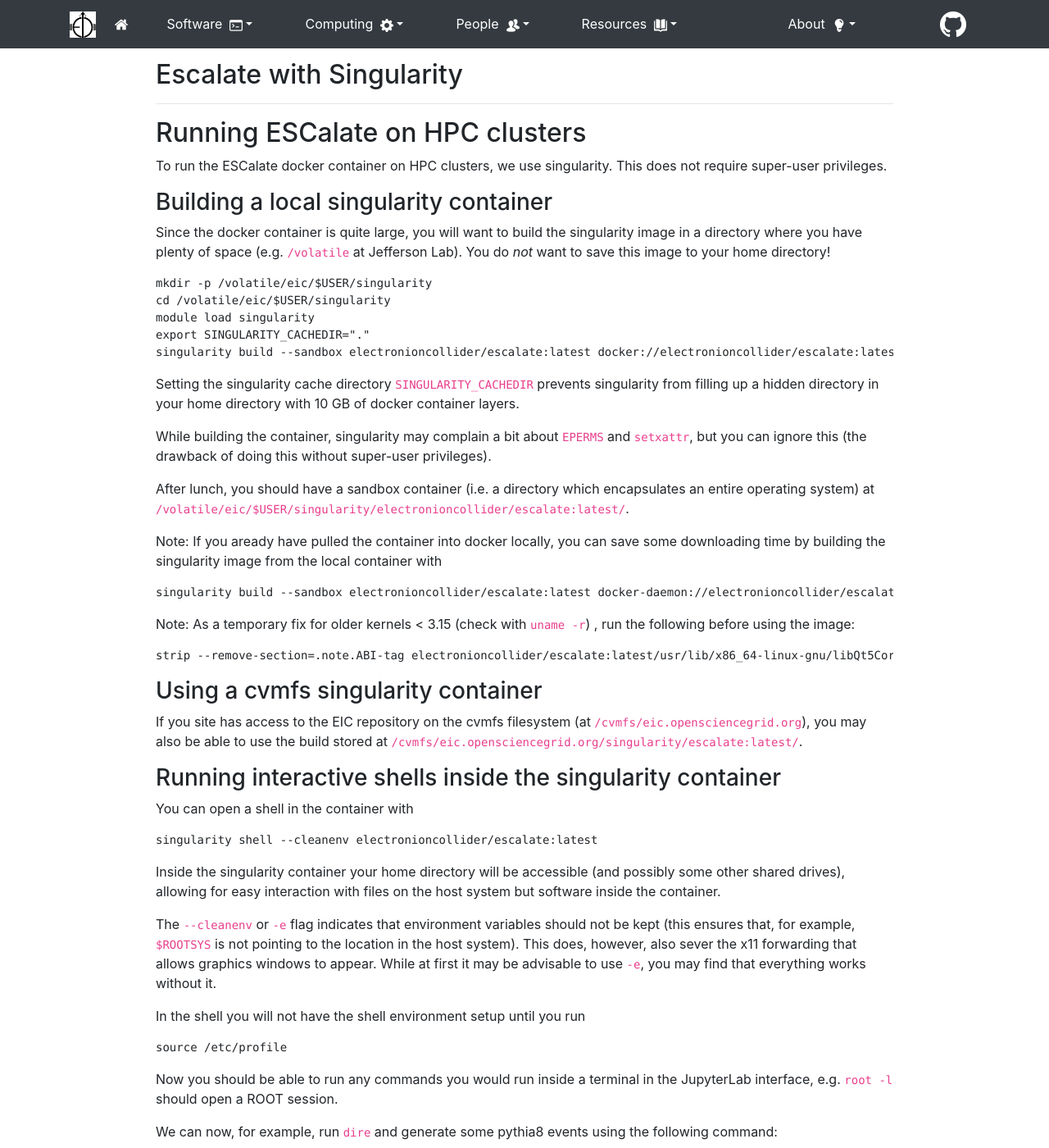
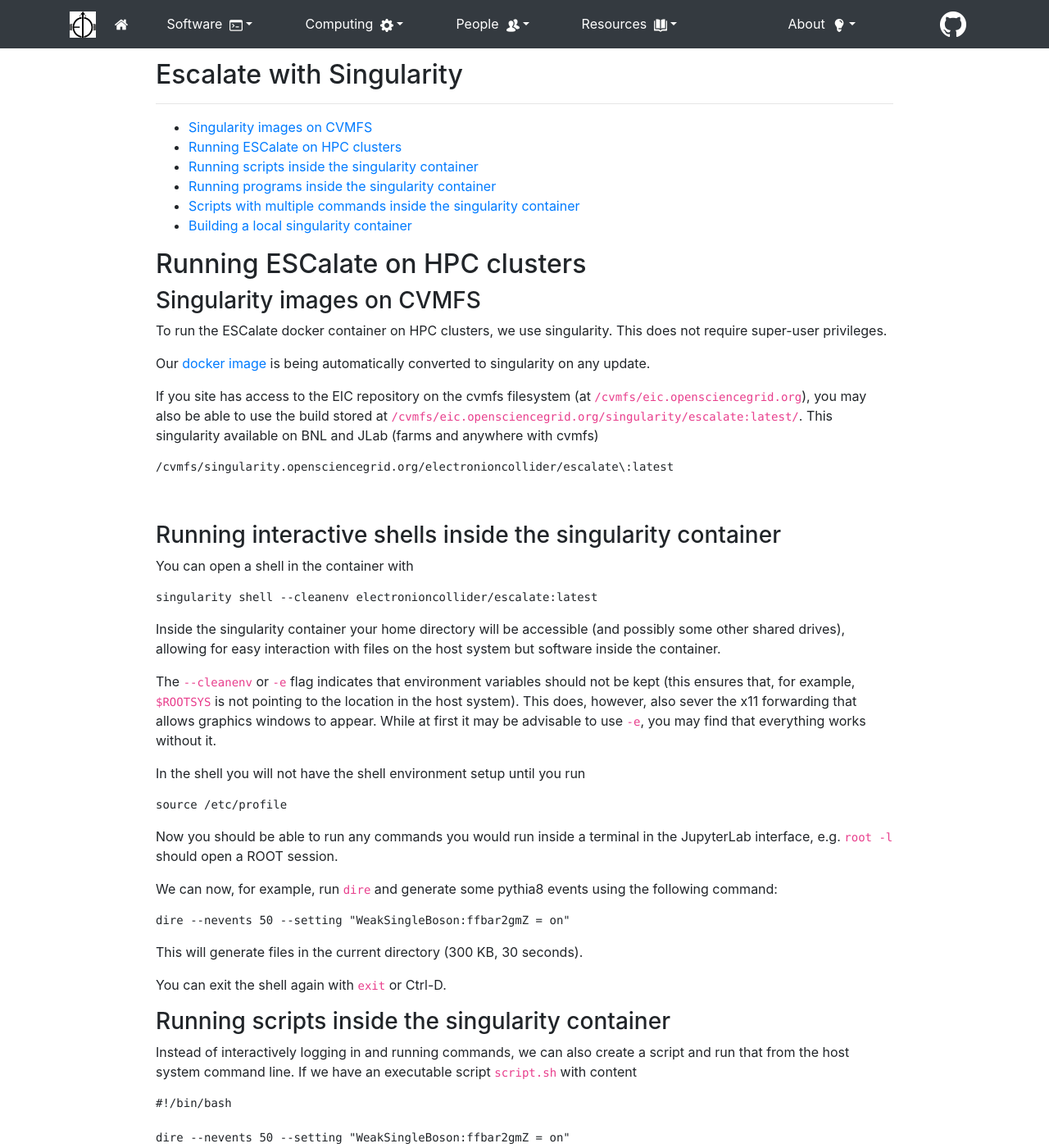
Before and after one commit to kkauder/eic.github.io, a Jekyll site: the page built from _software/escalate_singularity_1.md, in a window 1280 px wide and 1400 px high. Shown: the whole window at 82% size. Built offline with Jekyll 4.4.1, drawn with Linux system fonts in a browser that asks for light colours; nearby versions of some CDN libraries; some of the changed text lies outside the part shown.

Commit message:
Escalate singularity instructions update

````diff
--- a/_software/escalate_singularity_1.md
+++ b/_software/escalate_singularity_1.md
@@ -8,41 +8,31 @@
 
 {% include layouts/title.md %}
 
+- [Singularity images on CVMFS](#Singularity-images-on-CVMFS)
+- [Running ESCalate on HPC clusters](#Running-ESCalate-on-HPC-clusters)
+- [Running scripts inside the singularity container](#Running-scripts-inside-the-singularity-container)
+- [Running programs inside the singularity container](#Running-programs-inside-the-singularity-container)
+- [Scripts with multiple commands inside the singularity container](#Scripts-with-multiple-commands-inside-the-singularity-container)
+- [Building a local singularity container](#Building-a-local-singularity-container)
+
 ## Running ESCalate on HPC clusters
+
+### Singularity images on CVMFS
 
 To run the ESCalate docker container on HPC clusters, we use singularity. This does not require super-user privileges.
 
-### Building a local singularity container
+Our [docker image](https://gitlab.com/eic/containers) is being automatically converted to singularity on any update.
 
-Since the docker container is quite large, you will want to build the singularity image in a directory where you have plenty of space (e.g. `/volatile` at Jefferson Lab). You do *not* want to save this image to your home directory!
+If you site has access to the EIC repository on the cvmfs filesystem (at `/cvmfs/eic.opensciencegrid.org`),
+you may also be able to use the build stored at `/cvmfs/eic.opensciencegrid.org/singularity/escalate:latest/`.
+This singularity available on BNL and JLab (farms and anywhere with cvmfs)
 
-```bash
-mkdir -p /volatile/eic/$USER/singularity
-cd /volatile/eic/$USER/singularity
-module load singularity
-export SINGULARITY_CACHEDIR="."
-singularity build --sandbox electronioncollider/escalate:latest docker://electronioncollider/escalate:latest
+```
+/cvmfs/singularity.opensciencegrid.org/electronioncollider/escalate\:latest
 ```
 
-Setting the singularity cache directory `SINGULARITY_CACHEDIR` prevents singularity from filling up a hidden directory in your home directory with 10 GB of docker container layers.
+<br>
 
-While building the container, singularity may complain a bit about `EPERMS` and `setxattr`, but you can ignore this (the drawback of doing this without super-user privileges).
-
-After lunch, you should have a sandbox container (i.e. a directory which encapsulates an entire operating system) at `/volatile/eic/$USER/singularity/electronioncollider/escalate:latest/`.
-
-Note: If you aready have pulled the container into docker locally, you can save some downloading time by building the singularity image from the local container with
-```bash
-singularity build --sandbox electronioncollider/escalate:latest docker-daemon://electronioncollider/escalate:latest
-```
-
-Note: As a temporary fix for older kernels < 3.15 (check with `uname -r`) , run the following before using the image:
-```bash
-strip --remove-section=.note.ABI-tag electronioncollider/escalate:latest/usr/lib/x86_64-linux-gnu/libQt5Core.so.5.12.4
-```
-
-### Using a cvmfs singularity container
-
-If you site has access to the EIC repository on the cvmfs filesystem (at `/cvmfs/eic.opensciencegrid.org`), you may also be able to use the build stored at `/cvmfs/eic.opensciencegrid.org/singularity/escalate:latest/`.
 
 ### Running interactive shells inside the singularity container
 
@@ -169,3 +159,33 @@
 wget https://gitlab.com/eic/escalate/workspace/-/raw/master/data/beagle_eD.txt
 $ESC python3 full.py
 ```
+
+
+
+### Building a local singularity container
+
+Since the docker container is quite large, you will want to build the singularity image in a directory where you have plenty of space (e.g. `/volatile` at Jefferson Lab). You do *not* want to save this image to your home directory!
+
+```bash
+mkdir -p /volatile/eic/$USER/singularity
+cd /volatile/eic/$USER/singularity
+module load singularity
+export SINGULARITY_CACHEDIR="."
+singularity build --sandbox electronioncollider/escalate:latest docker://electronioncollider/escalate:latest
+```
+
+Setting the singularity cache directory `SINGULARITY_CACHEDIR` prevents singularity from filling up a hidden directory in your home directory with 10 GB of docker container layers.
+
+While building the container, singularity may complain a bit about `EPERMS` and `setxattr`, but you can ignore this (the drawback of doing this without super-user privileges).
+
+After lunch, you should have a sandbox container (i.e. a directory which encapsulates an entire operating system) at `/volatile/eic/$USER/singularity/electronioncollider/escalate:latest/`.
+
+Note: If you aready have pulled the container into docker locally, you can save some downloading time by building the singularity image from the local container with
+```bash
+singularity build --sandbox electronioncollider/escalate:latest docker-daemon://electronioncollider/escalate:latest
+```
+
+Note: As a temporary fix for older kernels < 3.15 (check with `uname -r`) , run the following before using the image:
+```bash
+strip --remove-section=.note.ABI-tag electronioncollider/escalate:latest/usr/lib/x86_64-linux-gnu/libQt5Core.so.5.12.4
+```
````
